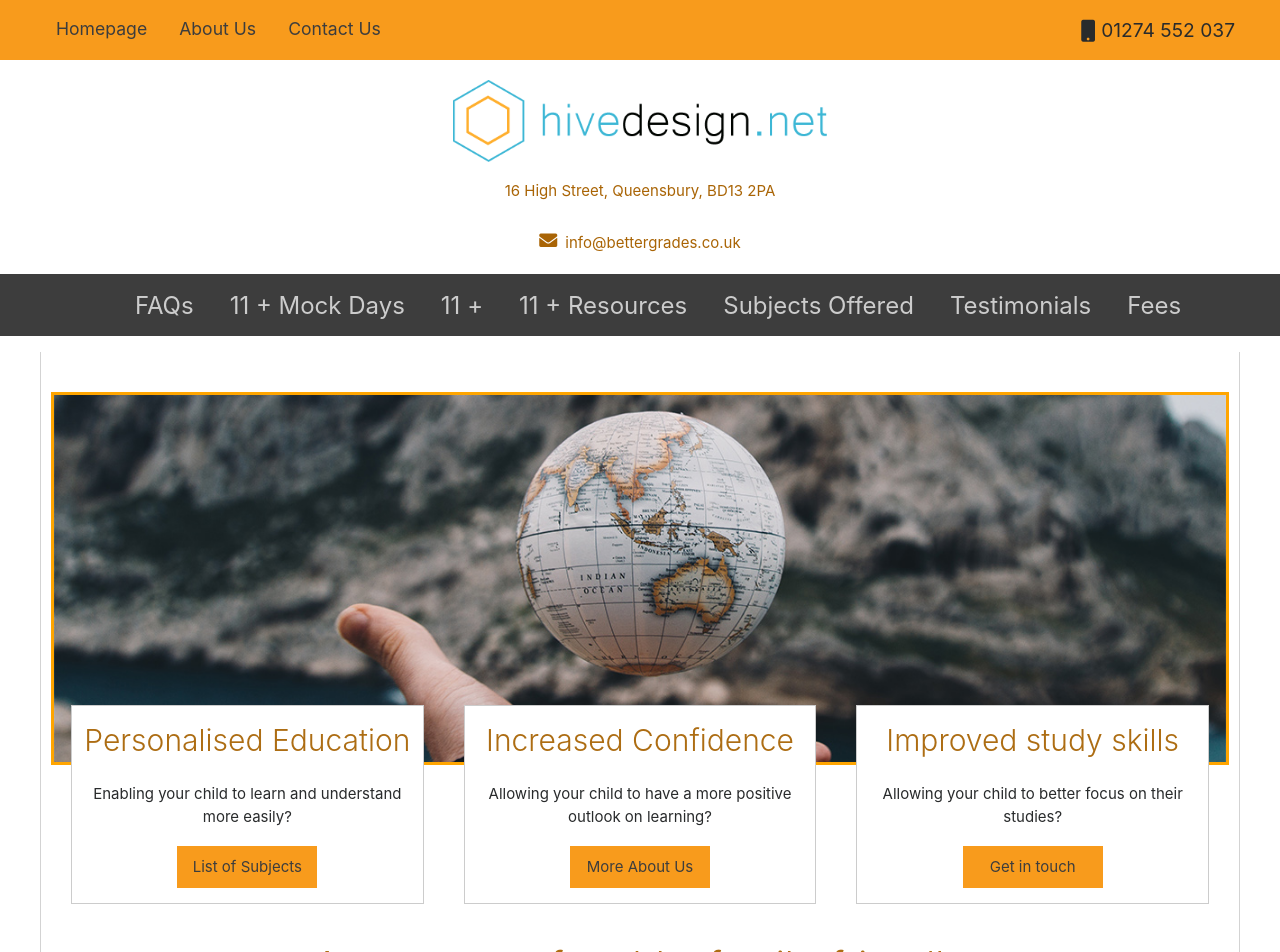
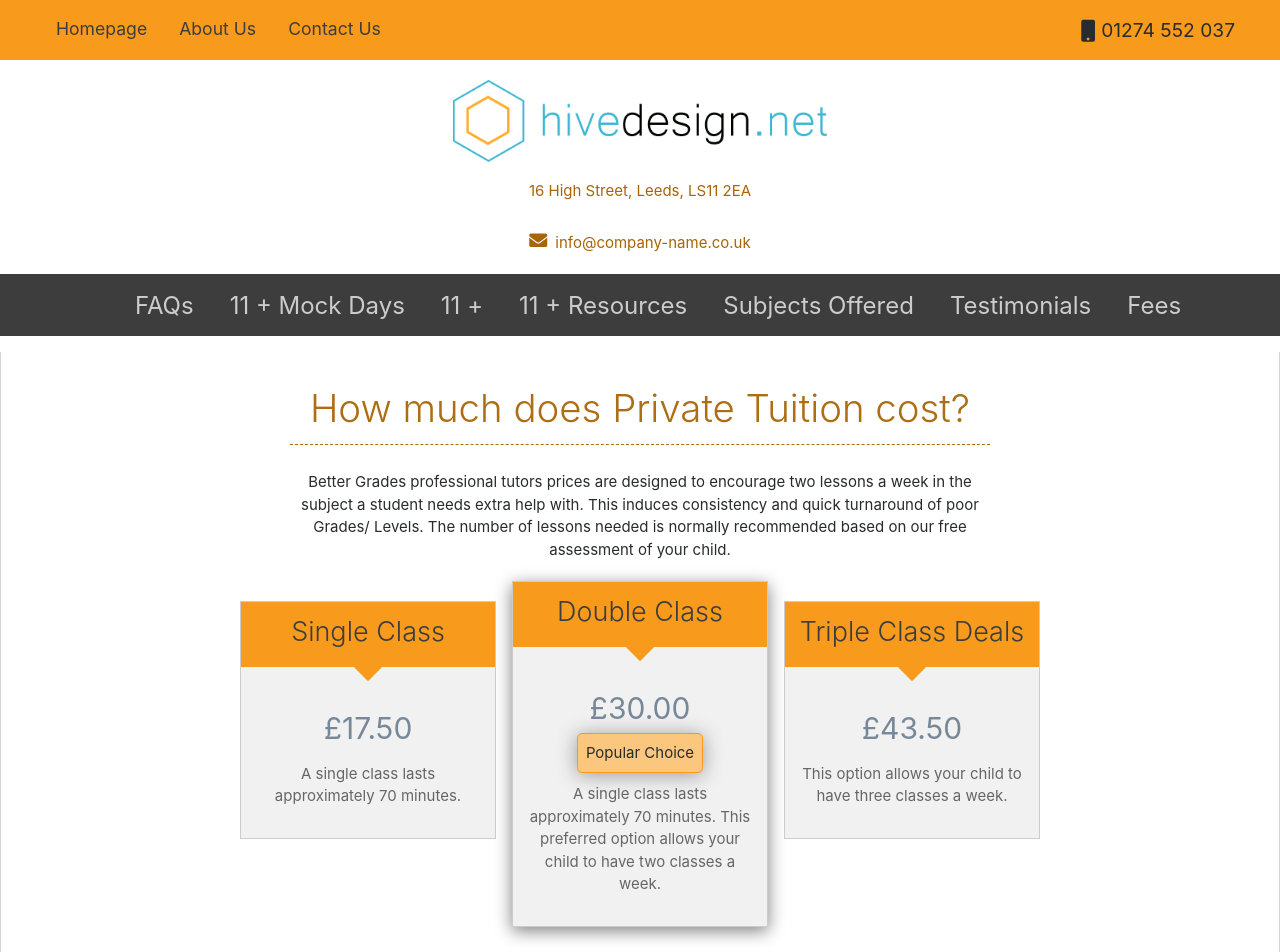
Before and after one commit to twilightcreations/WelcomeWebsite, an Angular app: page /fees in a window 1280 px wide. Before the commit this address led to /. Shown: the top 952 px of the page. Built offline with nearby package versions, Linux system fonts and the light colour scheme.

Commit message:
added links to the pages

```diff
--- a/src/app/app.component.html
+++ b/src/app/app.component.html
@@ -1,6 +1,4 @@
-
 <div class="ext-container">
-
 </div>
 <div class="page-container">
   <header>
@@ -9,7 +7,7 @@
     <app-main-menu></app-main-menu>
   </header>
   <main>
-    <app-home></app-home>
+    <router-outlet></router-outlet>
   </main>
   <footer>
     <app-footer></app-footer>
--- a/src/app/main-menu/main-menu.component.html
+++ b/src/app/main-menu/main-menu.component.html
@@ -10,13 +10,13 @@
     </li>
 
     <li class="desktop-only active">
-      <a href="index.php" title="Better Grades">Homepage</a>
+      <a routerLink="homepage" title="homepage">Homepage</a>
     </li>
     <li class="desktop-only ">
-      <a href="about-us.php" title="About Us">About Us</a>
+      <a  routerLink="about-us" title="About Us">About Us</a>
     </li>
     <li class="">
-      <a href="faqs.php">FAQs</a>
+      <a  routerLink="faqs">FAQs</a>
     </li>
 
 
@@ -30,18 +30,18 @@
       <a href="11-plus-resources.php ">11 + Resources</a>
     </li>
     <li>
-      <a href="subjects-offered.php ">Subjects Offered</a>
+      <a  routerLink="subjects-offered" >Subjects Offered</a>
     </li>
 
     <li class="">
-      <a href="testimonials.php">Testimonials</a>
+      <a  routerLink="testimonials">Testimonials</a>
     </li>
     <li class="">
-      <a href="fees.php">Fees</a>
+      <a routerLink="fees">Fees</a>
     </li>
 
     <li class="desktop-only ">
-      <a href="contact-us.php" title="Contact Us">Contact Us</a>
+      <a  routerLink="contact-us" title="Contact Us">Contact Us</a>
     </li>
   </ul>
 </nav>
--- a/src/app/page-header/mid-ribbon/mid-ribbon.component.html
+++ b/src/app/page-header/mid-ribbon/mid-ribbon.component.html
@@ -2,19 +2,19 @@
 
 
 
-    <div class="logo">
+    <div class="logo" routerLink="/">
         <a href="/">
             <img src="/assets/images/logo.png" alt="the logo of the site">
         </a>
     </div>
     <div class="contact-details">
     <address>
-    16 High Street, Queensbury, BD13 2PA
+    16 High Street, Leeds, LS11 2EA
 </address>
         <div class="email">
         <span>
         <i class="fa fa-envelope" aria-hidden="true"></i>
-         info@bettergrades.co.uk
+         info@company-name.co.uk
          </span>
          </div>
     </div>
--- a/src/app/page-header/top-ribbon/top-ribbon.component.html
+++ b/src/app/page-header/top-ribbon/top-ribbon.component.html
@@ -3,13 +3,13 @@
         <nav>
             <ul class="sub-menu">
                 <li>
-                    <a href="index.php" title="Better Grades">Homepage</a>
+                    <a routerLink="homepage" title="Homepage">Homepage</a>
                 </li>
                 <li>
-                    <a href="about-us.php" title="About Us">About Us</a>
+                    <a  routerLink="about-us" title="About Us">About Us</a>
                 </li>
                 <li>
-                    <a href="contact-us.php" title="Contact Us">Contact Us</a>
+                    <a  routerLink="contact-us" title="Contact Us">Contact Us</a>
                 </li>
             </ul>
         </nav>
--- a/src/app/pages/fees/fees.component.html
+++ b/src/app/pages/fees/fees.component.html
@@ -1,75 +1,53 @@
 <div class="main clear-fix">
 
-    <h1>About us</h1>
-    <div class="boxed-content-wrapper-about-us">
+
+    <h1>How much does Private Tuition cost?</h1>
+    <div class="standard-layout">
         <div class="boxes">
             <div class="box">
-                <p>
-                    Better Grades believes it is important for children to achieve a solid foundation in the core subjects of Maths, English
-                    and Science . With Better Grades, each child receives an individualised study programme that is tailored
-                    to meet their needs. It is also designed to help the student master the subjects and ingrain life-long
-                    learning skills.</p>
-            </div>
-        </div>
-        <div class="boxes">
-            <div class="box">
-                <h2>The Better Grades Maths Curriculum</h2>
-                <p>The Maths curriculum is a programme which with our unique educational approach, leads students from the very
-                    basics of Maths to the mastery of algebra, shapes and space, number and handling data.</p>
-            </div>
-            <div class="box">
-                <h2>The Better Grades English Curriculum</h2>
-                <p>The English curriculum has two key learning objectives: to develop each student’s ability to read, write
-                    and understand a wide variety of language, to nurture in each student a life-long habit of reading for
-                    both education and enjoyment. It is our experience that achieving these objectives will make the biggest
-                    contribution to success at school and at work. This is why we focus so strongly on developing fundamental
-                    knowledge and skills.</p>
-            </div>
-        </div>
-        <div class="boxes">
-            <div class="box">
-                <h2>Levels of Study</h2>
-                <p>We currently offer the following levels of study: A2 and AS GCSE 11+ and common Entrance Exams Primary and
-                    Pre-GCSE Dyslexia and Learning Difficulties</p>
-            </div>
-            <div class="box">
-                <h2>A2 and AS</h2>
-                <p>Experienced A-level tutors are available for all subjects. Working with past papers from the relevant exam
-                    boards, tutors focus on exam technique, study skills and any areas of the syllabus that require specific
-                    support. Another vital role of the tutor is building and maintaining students' confidence, thereby enabling
-                    them to realise their full potential. A particular strength of many of our tutors is grade improvement
-                    to gain access to a chosen university.
-                </p>
-            </div>
-        </div>
-        <div class="boxes">
-            <div class="box">
-                <h2>GCSE</h2>
-                <p>Reinforcement of the syllabus is a vital contribution to any GCSE student and when this is combined with
-                    practical and detailed support with coursework, revision and exam technique, improvement in performance
-                    is virtually guaranteed. Our tutors are skilled at assessing students' ability and targeting those areas
-                    that would most benefit from support.</p>
-            </div>
-            <div class="box">
-                <h2>11+ and Common Entrance Exams</h2>
-                <p>Our tutors are available who specialise in these exams. We have extensive knowledge and experience of local
-                    schools' specific entrance requirements and are to offer effective focused teaching.</p>
-            </div>
-        </div>
-        <div class="boxes">
-            <div class="box">
-                <h2>Primary and Pre-GCSE</h2>
-                <p>Younger students can benefit from tuition, either targeting one subject or both core subjects. SATS results
-                    can be significantly improved and confidence increased, which can lead to improved performance in the
-                    classroom. </p>
-            </div>
-            <div class="box">
-                <h2>Dyslexia and LearningDifficulties</h2>
-                <p>We are able to arrange tuition with tutors who have experience supporting students with dyslexia and other
-                    specific learning difficulties. They are skilled at assessing and planning programmes of tuition that
-                    allows students to succeed, thereby building confidence and improving self-esteem.</p>
+                <div class="content-container align-center">
+                    <p>Better Grades professional tutors prices are designed to encourage two lessons a week in the subject
+                        a student needs extra help with. This induces consistency and quick turnaround of poor Grades/ Levels.
+                        The number of lessons needed is normally recommended based on our free assessment of your child.</p>
+                </div>
             </div>
         </div>
     </div>
 
+    <div class="products clear-fix">
+        <div class="product">
+            <h3>Single Class</h3>
+            <div class="price-block">£17.50</div>
+            <p class="content">A single class lasts approximately 70 minutes.</p>
+
+        </div>
+        <div class="product popular">
+            <h3>Double Class</h3>
+            <div class="price-block">£30.00</div>
+            <span class="preferred-text">Popular Choice</span>
+            <p class="content">
+                A single class lasts approximately 70 minutes. This preferred option allows your child to have two classes a week.
+            </p>
+
+
+        </div>
+        <div class="product">
+            <h3>Triple Class Deals</h3>
+            <div class="price-block">£43.50</div>
+            <p class="content">This option allows your child to have three classes a week. </p>
+        </div>
     </div>
+
+
+    <div class="standard-layout">
+        <div class="boxes">
+            <div class="box">
+                <div class="content-container align-center">
+                    <h3>See how we can start turning your child’s grades around. Contact us now to book your free assessment</h3>
+                </div>
+            </div>
+        </div>
+    </div>
+
+
+</div>
--- a/src/app/pages/fees/fees.component.scss
+++ b/src/app/pages/fees/fees.component.scss
@@ -0,0 +1,88 @@
+@import "../../styles-global/_variables.scss";
+
+.products {
+    margin-bottom:20px;
+
+    .product {
+        text-align: center;
+        position:relative;
+        margin-bottom:20px;
+        background-color: #f1f1f1;
+        border:1px solid #ccc;
+        position: relative;
+
+        }
+
+    .price-block {
+        //position: absolute;
+        height:60px;
+        width:100%;
+        bottom:0;
+        color:lightslategrey;
+        font-size:30px;
+        padding:13px;
+    }
+    .content{
+        padding:10px;
+        color: #666;
+    }
+    .product.popular {
+        box-shadow: 0px 4px 16px grey;
+    }
+    .preferred-text {
+        border:1px solid #f89b1c;
+        border-radius:5px;
+        display:inline-block;
+        clear:both;
+        padding:8px;
+        clear:right;
+        background-color: lighten(#f89b1c, 20%);
+        box-shadow: 0px 2px 20px #999;
+    }
+    h3 {
+        padding:15px 10px 20px 10px;
+        background-color: #f89b1c;
+        color: $primary-color;
+        position:relative;
+    }
+    h3:after {
+        content:"";
+        position:absolute;
+        border-top:0px solid #ccc;
+        border-right:0px solid #ccc;
+        border-bottom:0px solid #ccc;
+        border-left:0px solid #ccc;
+        width:20px;
+        height:20px;
+        bottom:-10px;
+        left:calc(50% - 10px);
+        background-color: #f89b1c;
+        -ms-transform: rotate(45deg); /* IE 9 */
+        -webkit-transform: rotate(45deg); /* Safari */
+        transform: rotate(45deg);
+    }
+}
+
+@media screen and (min-width: 600px) {
+
+    .products {
+        max-width: 800px;
+        margin:auto;
+        margin-bottom:30px;
+        .product {
+            margin-left:0px;
+            margin-right:0px;
+            width:32%;
+            float: left;
+            margin-top:20px;
+            min-height:220px;
+        }
+        .product.popular {
+            width:32%;
+            margin-top:0;
+            margin-left:2%;
+            margin-right:2%;
+            min-height:260px;
+        }
+    }
+}
```
Also changed, not shown: src/app/app-routing.module.ts (+17 -1 lines).
